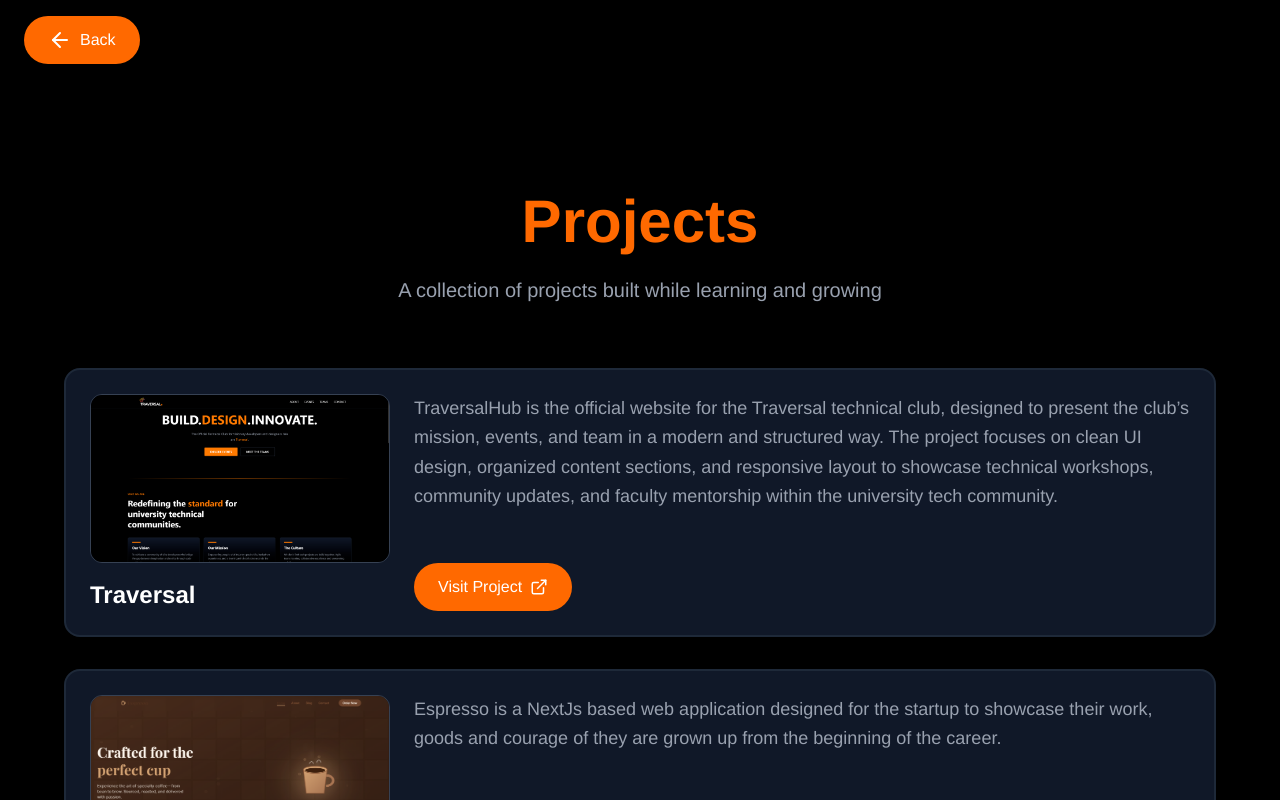
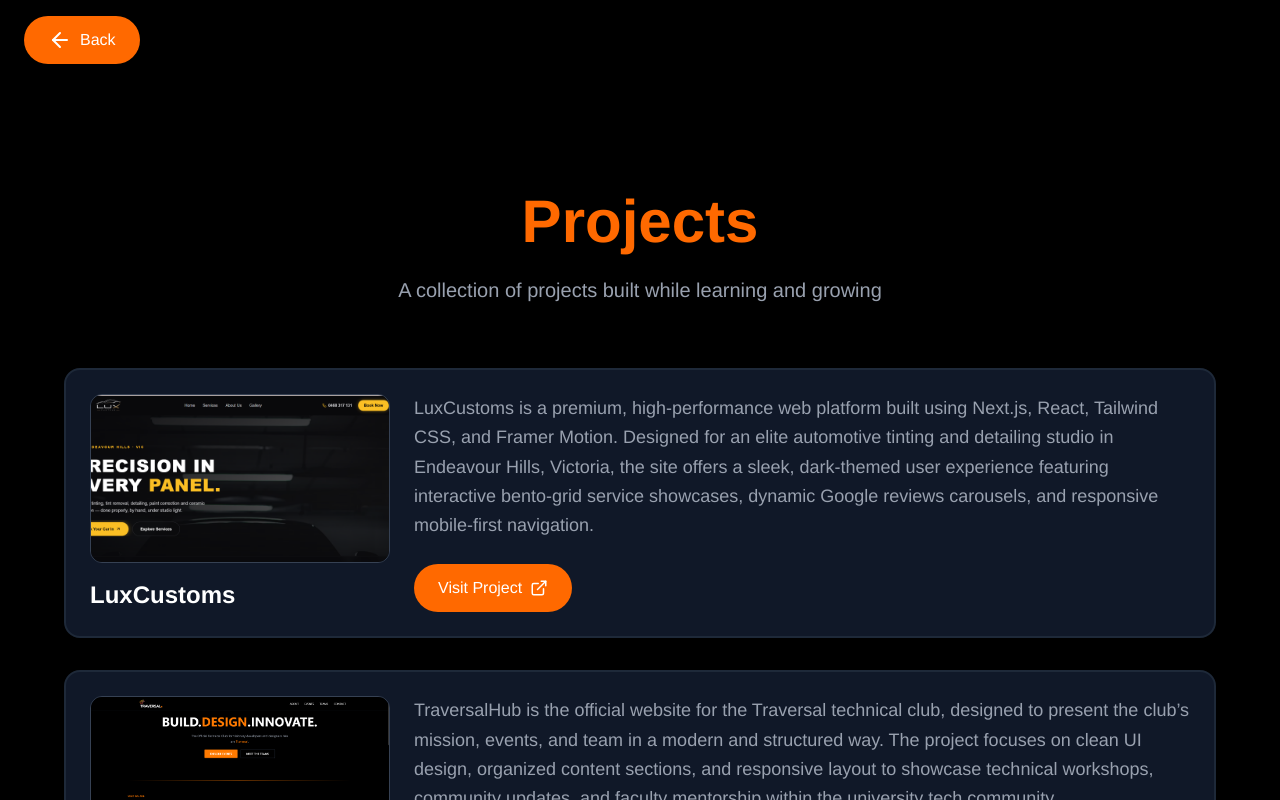
Before and after one commit to Ayushrf121/Portfolio, a Next.js app: page /projects in a window 1280 px wide. Shown: the top 800 px of the page. Built offline with nearby package versions, Linux system fonts and the light colour scheme.

Commit message:
Add LuxCustoms project details and update ProjectGallery component

```diff
--- a/app/Components/Our_JSON_Data/project_data.json
+++ b/app/Components/Our_JSON_Data/project_data.json
@@ -1,4 +1,10 @@
 [
+  {
+  "image":"/luxCustoms.png",
+  "title":"LuxCustoms",
+  "webLink":"https://luxcustoms.au/",
+  "description":"LuxCustoms is a premium, high-performance web platform built using Next.js, React, Tailwind CSS, and Framer Motion. Designed for an elite automotive tinting and detailing studio in Endeavour Hills, Victoria, the site offers a sleek, dark-themed user experience featuring interactive bento-grid service showcases, dynamic Google reviews carousels, and responsive mobile-first navigation."
+  },
   {
   "image":"/Traversal.png",
   "title":"Traversal",
--- a/app/Components/Project_Gallery/ProjectGallery.js
+++ b/app/Components/Project_Gallery/ProjectGallery.js
@@ -37,7 +37,7 @@
             <ImageDiv data-aos="zoom-in" data-aos-duration="2000"  src='/Espresso.png' alt='Spotify_image'/>
 
             {/* Project 4 */}
-            <ImageDiv data-aos="zoom-in" data-aos-duration="2000"  src='/glimpse_img4.1.png' alt='Pizzachio_image'/>
+            <ImageDiv data-aos="zoom-in" data-aos-duration="2000"  src='/luxCustoms.png' alt='luxCustoms'/>
 
           </div>
 
```
Also changed, not shown: public/luxCustoms.png (added).
